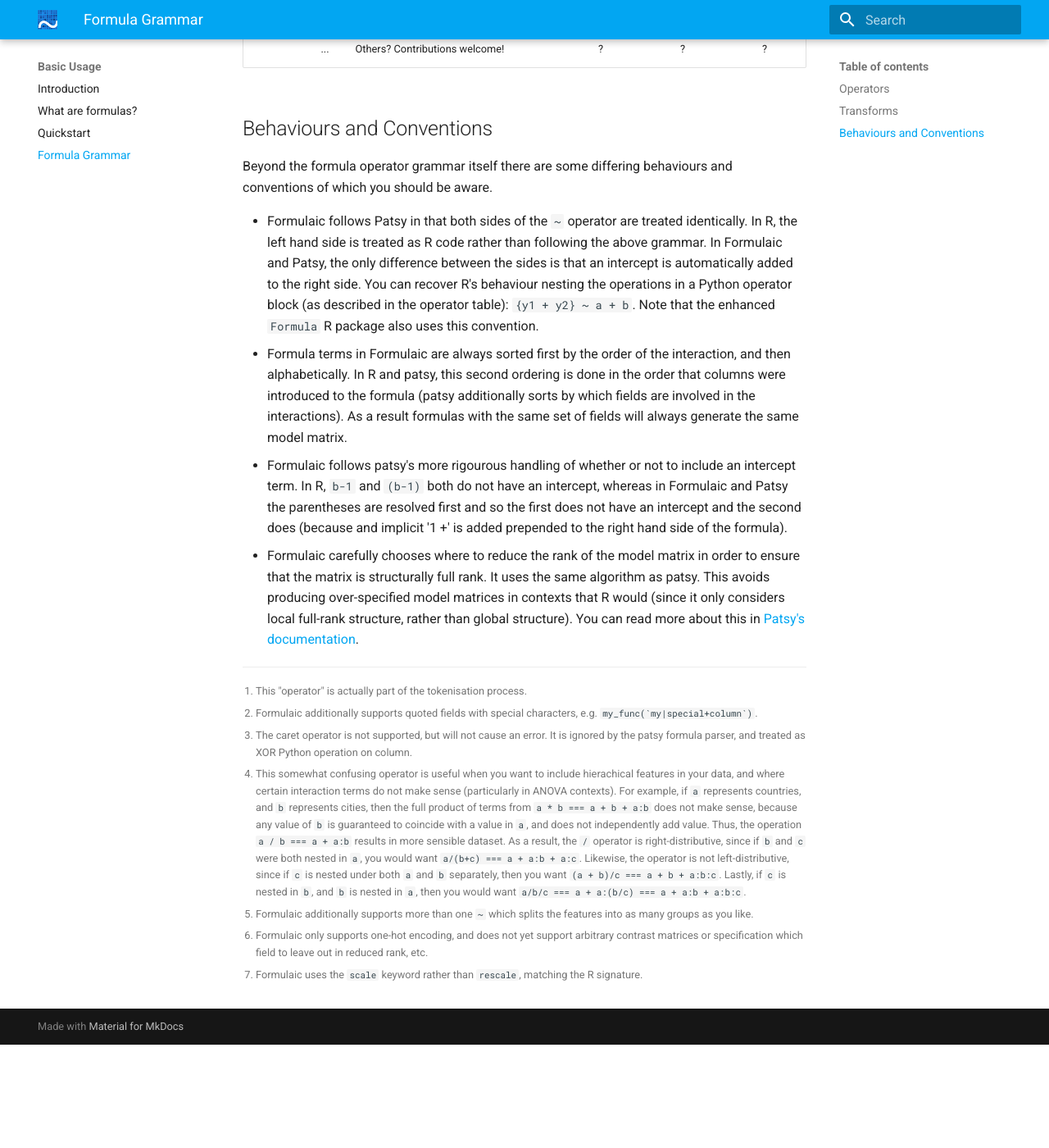
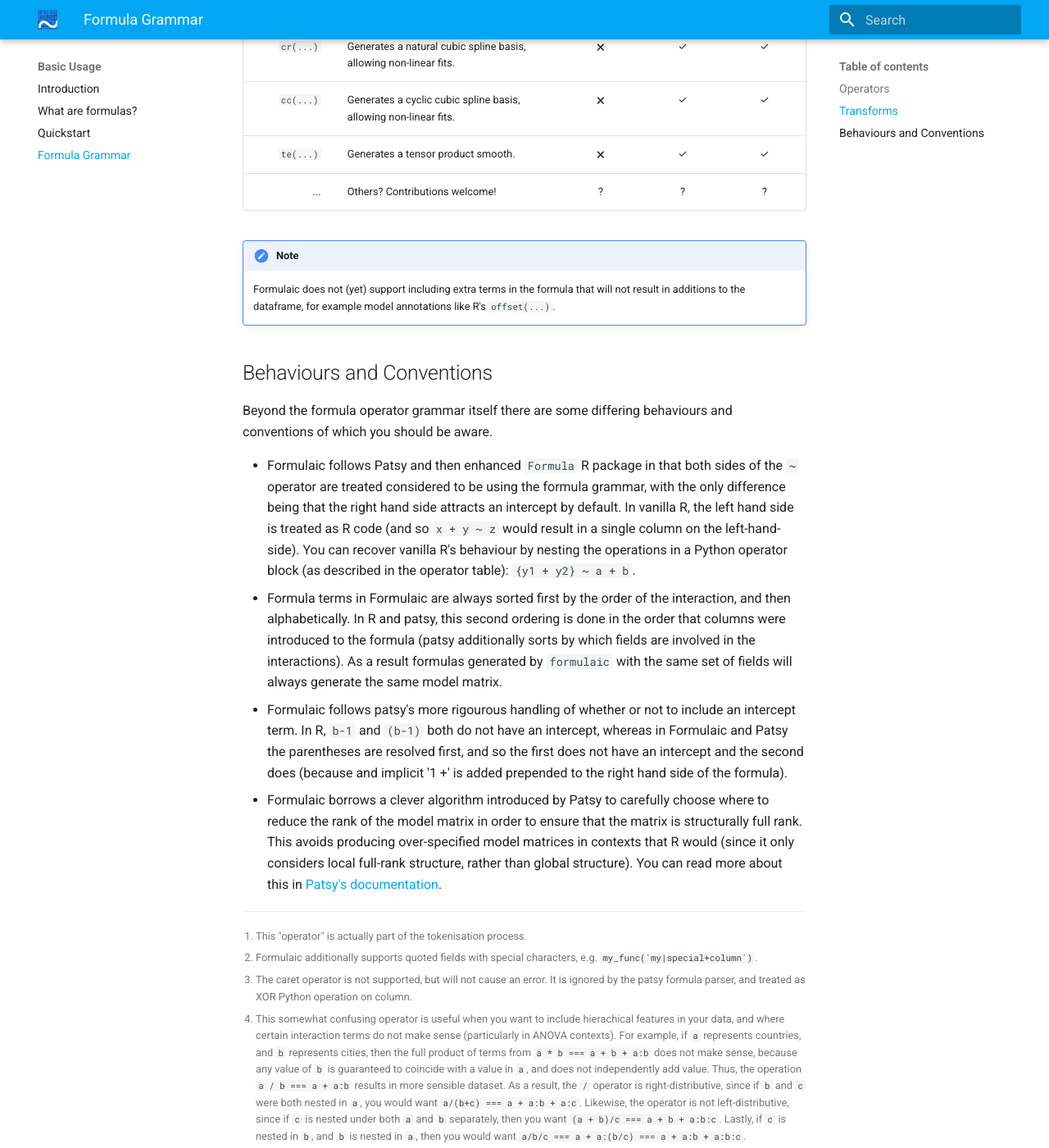
Before and after one commit to matthewwardrop/formulaic, an MkDocs documentation site: the page built from docs/basic/grammar.md, in a window 1280 px wide and 1400 px high, scrolled down 3697 px. Shown: the whole window at 82% size. Built offline with MkDocs 1.6.1 and Material for MkDocs 9.7.7, drawn with Linux system fonts in a browser that asks for light colours; before the commit the page ends 4971 px from its top, so only the background shows below that; some of the changed text lies outside the part shown.

Commit message:
More cleanups and fixes.

```diff
--- a/docs/basic/grammar.md
+++ b/docs/basic/grammar.md
@@ -7,15 +7,16 @@
 ## Operators
 
 In this section, we introduce a complete list of the _grammatical_ operators
-that you can use in your formulas. They are listed such that each section
-(demarcated by "-----") has higher precedence then the block that follows. When
-you write a formula involving several operators of different precedence, those
-with higher precedence will be resolved first. "Arity" is the number of
-arguments the operator takes. Within operators of the same precedence, all
-binary operators are evaluated from left to right (they are left-associative).
-To highlight differences in grammar betweeh formulaic, patsy and R, we highlight
-any differences below. If there is a checkmark the Formulaic, Patsy and R
-columns, then the grammar is consistent across all three.
+that you can use by default in your formulas. They are listed such that each
+section (demarcated by "-----") has higher precedence then the block that
+follows. When you write a formula involving several operators of different
+precedence, those with higher precedence will be resolved first. "Arity" is the
+number of arguments the operator takes. Within operators of the same precedence,
+all binary operators are evaluated from left to right (they are
+left-associative). To highlight differences in grammar betweeh formulaic, patsy
+and R, we highlight any differences below. If there is a checkmark the
+Formulaic, Patsy and R columns, then the grammar is consistent across all three,
+unless otherwise indicated.
 
 | Operator | Arity | Description | Formulaic | Patsy | R |
 |---------:|:-----:|:------------|:---------:|:-----:|:-:|
@@ -27,14 +28,14 @@
 |-----|
 | `(...)` | 1 | Groups operations, overriding normal precedence rules. All operations with the parentheses are performed before the result of these operations is permitted to be operated upon by its peers. | ✓ | ✓ | ✓ |
 |-----|
-| ** | 2 | Expands into the product of the left operand with itself n times, where n is the (integral) value of the right operand. | ✓ | ✓ | ✓ |
+| ** | 2 | Includes all n-th order interactions of the terms in the left operand, where n is the (integral) value of the right operand, e.g. `(a+b+c)**2` is equivalent to `a + b + c + a:b + a:c + b:c | ✓ | ✓ | ✓ |
 | ^ | 2 | Alias for `**`. | 🗙 | 🗙[^3] | ✓ |
 |-----|
-| `:` | 2 | Adds a new term that corresponds to the product of the elementwise product of its operands. | ✓ | ✓ | ✓ |
-| `%in%` | 2 | Alias for `:`. | 🗙 | 🗙 | ✓ |
+| `:` | 2 | Adds a new term that corresponds to the interaction of its operands (i.e. their elementwise product). | ✓ | ✓ | ✓ |
 |-----|
-| `*` | 2 | Expands to the addition of a new term for each operand as well as their interactinon, i.e. `a * b` is equivalent to `a + b + a:b`. | ✓ | ✓ | ✓ |
-| `/` | 2 | Expands to the addition of a new term for the left operand and the interaction of all left operand terms with the right operand, i.e `a / b` is equivalent to `a + a:b`, `(a + b) / c` is equivalent to `a + b + a:b:c`, and `a/(b+c)` is equivalent to `a + a:b + a:c`.[^4] | ✓ | ✓ | ✓ |
+| `*` | 2 | Includes terms for each of the additive and interactive effects of the left and right operands, e.g. `a * b` is equivalent to `a + b + a:b`. | ✓ | ✓ | ✓ |
+| `/` | 2 | Adds terms describing nested effects. It expands to the addition of a new term for the left operand and the interaction of all left operand terms with the right operand, i.e `a / b` is equivalent to `a + a:b`, `(a + b) / c` is equivalent to `a + b + a:b:c`, and `a/(b+c)` is equivalent to `a + a:b + a:c`.[^4] | ✓ | ✓ | ✓ |
+| `%in%` | 2 | Alias for `/`. | 🗙 | 🗙 | ✓ |
 |-----|
 | `+` | 2 | Adds a new term to the set of features. | ✓ | ✓ | ✓ |
 | `-` | 2 | Removes a term from the set of features (if present). | ✓ | ✓ | ✓ |
@@ -46,16 +47,17 @@
 
 ## Transforms
 
-Formulaic has not yet garnered implementations for many transforms, but the
-framework fully supports them, including preservation of state so that new data
-can undergo the same transformation as that used during modelling.
+Formulaic supports arbitrary transforms, any of which can also preserve state so
+that new data can undergo the same transformation as that used during modelling.
+The currently implemented transforms are shown below. Commonly used transforms
+that have *not* been implemented by `formualaic` are explicitly noted also.
 
 | Transform | Description | Formulaic | Patsy | R |
 |----------:|:------------|:---------:|:-----:|:-:|
-| `I(...)` | Identity transform, allowing arbitrary Python/R operations, e.g. `I(x+y)`. | ✓ | ✓ | ✓ |
+| `I(...)` | Identity transform, allowing arbitrary Python/R operations, e.g. `I(x+y)`. Note that in `formulaic`, it is more idiomatic to use `{x+y}`. | ✓ | ✓ | ✓ |
 | `C(...)` | Categorically encode a column, e.g. `C(x)` | partial[^6] | ✓ | ✓ |
 | `center(...)` | Shift column data so mean is zero. | ✓ | ✓ | 🗙 |
-| `scale(...)` | Shift column so mean is zero and variance is 1. | ✓[^7] | ✓ | ✓ |
+| `scale(...)` | Shift column so mean is zero and variance is 1. | ✓ | ✓[^7] | ✓ |
 | `standardize(...)` | Alias of `scale`. | 🗙 | ✓ | 🗙 |
 | `bs(...)` | Generates a B-Spline basis, allowing non-linear fits. | ✓ | ✓ | ✓ |
 | `cr(...)` | Generates a natural cubic spline basis, allowing non-linear fits. | 🗙 | ✓ | ✓ |
@@ -63,33 +65,38 @@
 | `te(...)` | Generates a tensor product smooth. | 🗙 | ✓ | ✓ |
 | ...       | Others? Contributions welcome!     | ? | ? | ? |
 
+!!! note
+    Formulaic does not (yet) support including extra terms in the formula that
+    will not result in additions to the dataframe, for example model annotations
+    like R's `offset(...)`.
+
 ## Behaviours and Conventions
 
 Beyond the formula operator grammar itself there are some differing behaviours
 and conventions of which you should be aware.
 
-  - Formulaic follows Patsy in that both sides of the `~` operator are treated
-    identically. In R, the left hand side is treated as R code rather than
-    following the above grammar. In Formulaic and Patsy, the only difference
-    between the sides is that an intercept is automatically added to the
-    right side. You can recover R's behaviour nesting the operations in a Python
+  - Formulaic follows Patsy and then enhanced `Formula` R package in that both
+    sides of the `~` operator are treated considered to be using the formula
+    grammar, with the only difference being that the right hand side attracts an
+    intercept by default. In vanilla R, the left hand side is treated as R code
+    (and so `x + y ~ z` would result in a single column on the left-hand-side).
+    You can recover vanilla R's behaviour by nesting the operations in a Python
     operator block (as described in the operator table): `{y1 + y2} ~ a + b`.
-    Note that the enhanced `Formula` R package also uses this convention.
   - Formula terms in Formulaic are always sorted first by the order of the
     interaction, and then alphabetically. In R and patsy, this second ordering
     is done in the order that columns were introduced to the formula (patsy
     additionally sorts by which fields are involved in the interactions). As a
-    result formulas with the same set of fields will always generate the same
-    model matrix.
+    result formulas generated by `formulaic` with the same set of fields will
+    always generate the same model matrix.
   - Formulaic follows patsy's more rigourous handling of whether or not to
     include an intercept term. In R, `b-1` and `(b-1)` both do not have an
-    intercept, whereas in Formulaic and Patsy the parentheses are resolved first
-    and so the first does not have an intercept and the second does (because
-    and implicit '1 +' is added prepended to the right hand side of the
+    intercept, whereas in Formulaic and Patsy the parentheses are resolved
+    first, and so the first does not have an intercept and the second does
+    (because and implicit '1 +' is added prepended to the right hand side of the
     formula).
-  - Formulaic carefully chooses where to reduce the rank of the model matrix
-    in order to ensure that the matrix is structurally full rank. It uses the
-    same algorithm as patsy. This avoids producing over-specified model
+  - Formulaic borrows a clever algorithm introduced by Patsy to carefully choose
+    where to reduce the rank of the model matrix in order to ensure that the
+    matrix is structurally full rank. This avoids producing over-specified model
     matrices in contexts that R would (since it only considers local full-rank
     structure, rather than global structure). You can read more about this in
     [Patsy's documentation](https://patsy.readthedocs.io/en/latest/formulas.html).
@@ -101,4 +108,4 @@
 [^4]: This somewhat confusing operator is useful when you want to include hierachical features in your data, and where certain interaction terms do not make sense (particularly in ANOVA contexts). For example, if `a` represents countries, and `b` represents cities, then the full product of terms from `a * b === a + b + a:b` does not make sense, because any value of `b` is guaranteed to coincide with a value in `a`, and does not independently add value. Thus, the operation `a / b === a + a:b` results in more sensible dataset. As a result, the `/` operator is right-distributive, since if `b` and `c` were both nested in `a`, you would want `a/(b+c) === a + a:b + a:c`. Likewise, the operator is not left-distributive, since if `c` is nested under both `a` and `b` separately, then you want `(a + b)/c === a + b + a:b:c`. Lastly, if `c` is nested in `b`, and `b` is nested in `a`, then you would want `a/b/c === a + a:(b/c) === a + a:b + a:b:c`.
 [^5]: Formulaic additionally supports more than one `~` which splits the features into as many groups as you like.
 [^6]: Formulaic only supports one-hot encoding, and does not yet support arbitrary contrast matrices or specification which field to leave out in reduced rank, etc.
-[^7]: Formulaic uses the `scale` keyword rather than `rescale`, matching the R signature.
+[^7]: Patsy uses the `rescale` keyword rather than `scale`, but provides the same functionality.
```
Also changed, not shown: docs/basic/formulas.md (+5 -6 lines), docs/basic/intro.md (+1 -1 lines), docs/basic/quickstart.md (+2 -2 lines).
